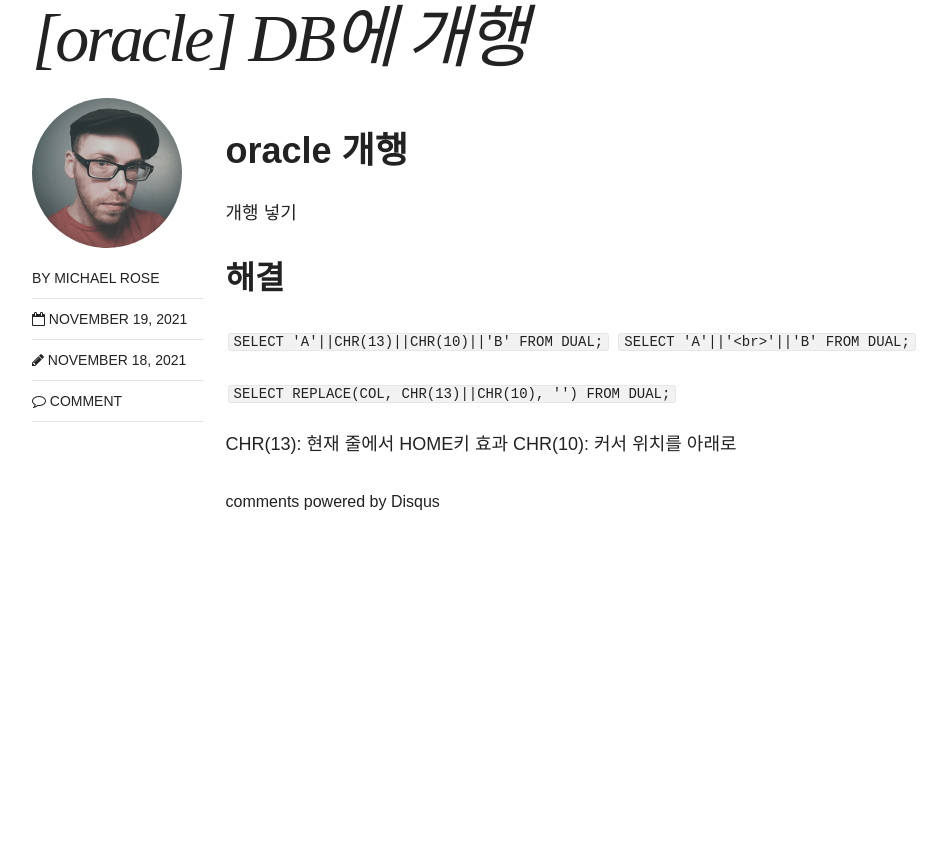
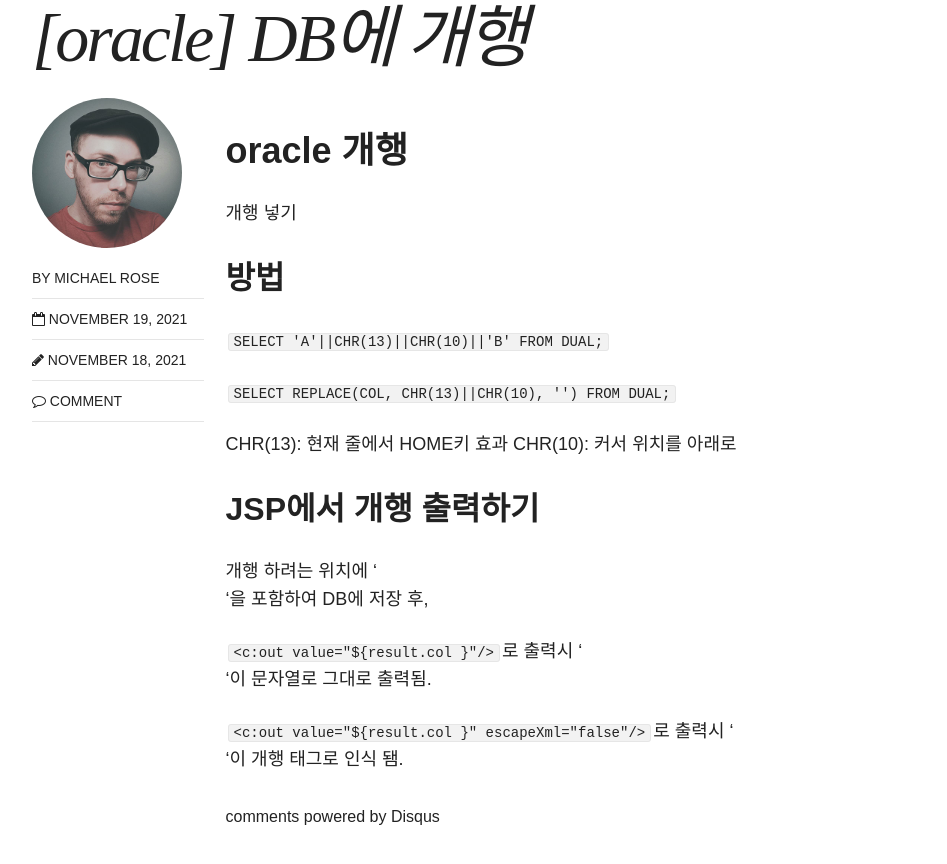
Before and after one commit to dooyounglee/dooyounglee.github.io, a Jekyll site: the page built from _posts/blog/2021-11-18-oracle_<br>.md, in a window 1280 px wide and 900 px high, scrolled down 474 px. Shown: the top 864 px of the window, without its empty margins (154-1101 px from the left). Built offline with Jekyll 4.4.1, drawn with Linux system fonts in a browser that asks for light colours; nearby versions of some CDN libraries; comment, search, counter and statistics services are not loaded.

Commit message:
Update 2021-11-18-oracle_<br>.md

```diff
--- a/_posts/blog/2021-11-18-oracle_<br>.md
+++ b/_posts/blog/2021-11-18-oracle_<br>.md
@@ -14,11 +14,17 @@
 # oracle 개행
  개행 넣기
 
-## 해결
+## 방법
 `SELECT 'A'||CHR(13)||CHR(10)||'B' FROM DUAL;`
-`SELECT 'A'||'<br>'||'B' FROM DUAL;`
 
 `SELECT REPLACE(COL, CHR(13)||CHR(10), '') FROM DUAL;`
 
 CHR(13): 현재 줄에서 HOME키 효과
 CHR(10): 커서 위치를 아래로
+
+## JSP에서 개행 출력하기
+개행 하려는 위치에 '<br>'을 포함하여 DB에 저장 후,
+
+`<c:out value="${result.col }"/>`로 출력시 '<br>'이 문자열로 그대로 출력됨.
+
+`<c:out value="${result.col }" escapeXml="false"/>`로 출력시 '<br>'이 개행 태그로 인식 됌.
```
